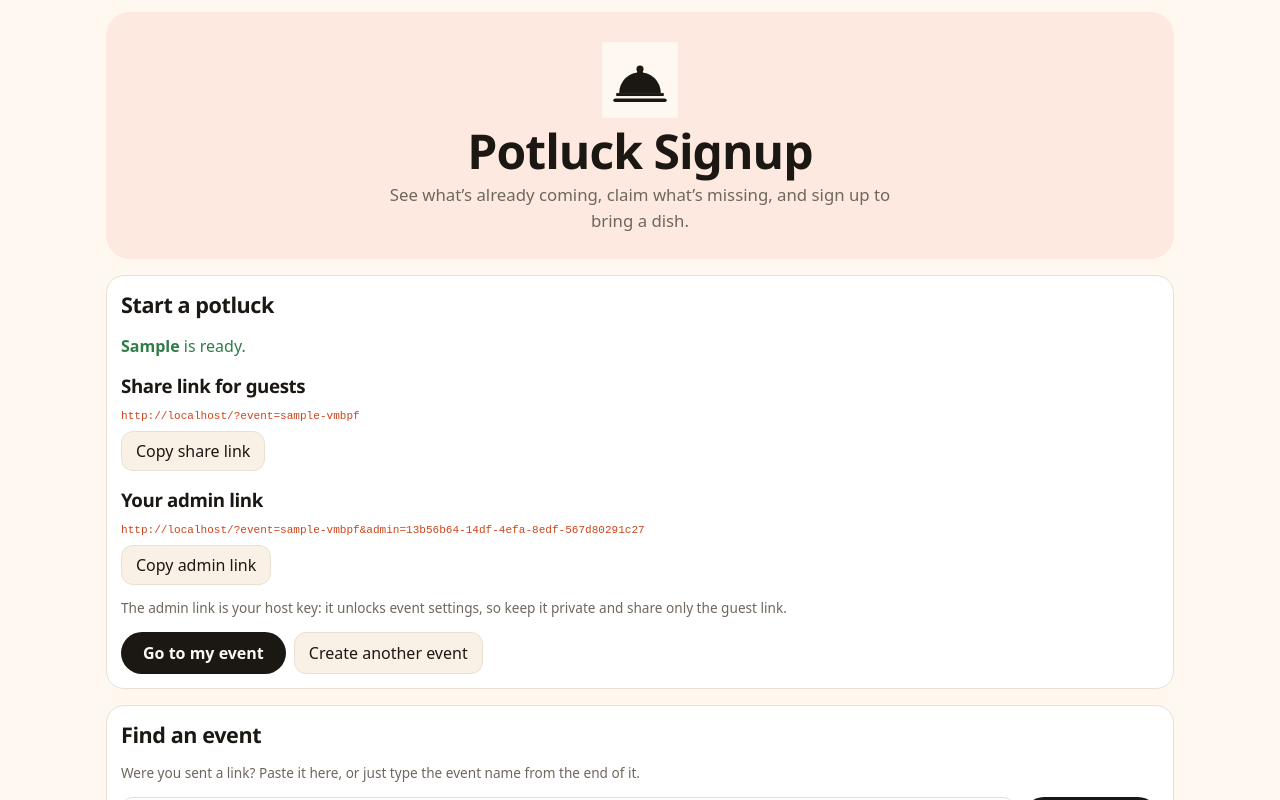
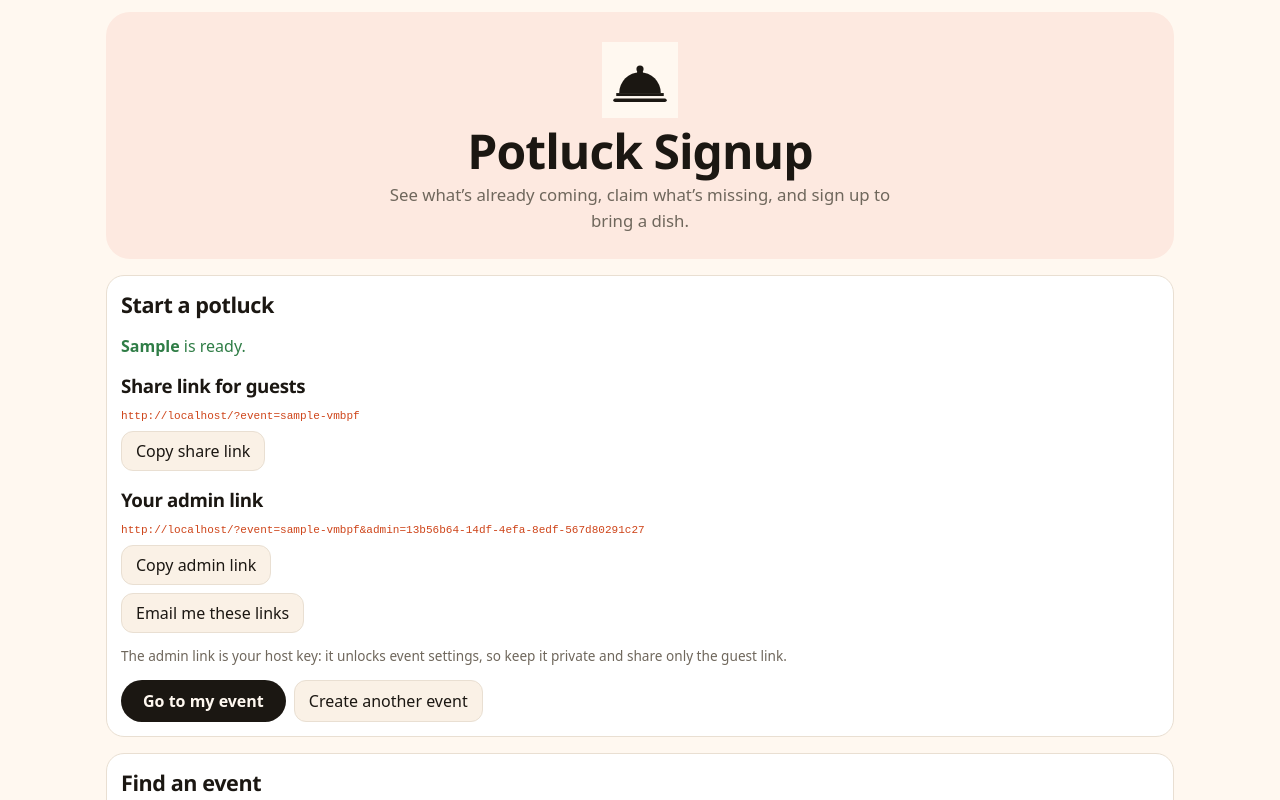
Before and after one commit to jcirni/potluck-signup, a React (Vite) app: page / in a window 1280 px wide. Both pictures are taken after typing "Sample", "2020-01-15", "5" into the empty fields and a click on the button "Create event". Shown: the top 800 px of the page. Built offline with nearby package versions, Linux system fonts and the light colour scheme.

Commit message:
Offer emailing the event links from create panel and drawer

```diff
--- a/src/App.tsx
+++ b/src/App.tsx
@@ -6,6 +6,7 @@ import { allergyRollup, computeGaps, findDuplicates, neededCourses, type CourseG
 import { displayEventName } from './lib/eventName.ts'
 import { isSpamSubmission } from './lib/honeypot.ts'
 import { buildICS, icsFilename, shareOrDownloadIcs } from './lib/ics.ts'
+import { buildLinksMailto } from './lib/linksEmail.ts'
 import { installAction, isIosDevice, isStandalone, shouldShowInstallButton } from './lib/install.ts'
 import { SAMPLE_SIGNUPS } from './lib/seed.ts'
 import { flushPendingSuggestions, submitSuggestion } from './lib/suggestions.ts'
@@ -323,6 +324,18 @@ export default function App() {
 
   // Accent editing is the host's: on Supabase that means holding the event's admin token.
   const canEditAccent = mode === 'supabase' ? eventAdminToken(store.eventId) !== undefined : true
+
+  // The drawer's email link carries the host link only when this browser holds the admin token.
+  const guestLink =
+    mode === 'url'
+      ? window.location.href
+      : `${window.location.origin}${window.location.pathname}?event=${encodeURIComponent(store.eventId)}`
+  const heldAdminToken = eventAdminToken(store.eventId)
+  const linksMailto = buildLinksMailto({
+    eventName: displayEventName(event, eventName),
+    guestUrl: guestLink,
+    adminUrl: heldAdminToken && mode !== 'url' ? `${guestLink}&admin=${encodeURIComponent(heldAdminToken)}` : undefined,
+  })
 
   /** Re-skin at once, then persist: admin RPC on Supabase, the stored event record elsewhere. */
   async function pickAccent(next: Accent) {
@@ -1181,6 +1194,11 @@ export default function App() {
                   Copy share link
                 </button>
               </div>
+              <div className="row">
+                <a className="button" href={linksMailto}>
+                  Email me these links
+                </a>
+              </div>
             </section>
 
             <section className="drawer-section">
--- a/src/components/CreateEvent.tsx
+++ b/src/components/CreateEvent.tsx
@@ -1,6 +1,7 @@
 import { useState } from 'react'
 import { buildNewEvent, createUniqueEvent, eventLinks, randomSuffix, uniqueSlug, type CreatedEvent } from '../lib/eventCreate.ts'
 import { isSpamSubmission } from '../lib/honeypot.ts'
+import { buildLinksMailto } from '../lib/linksEmail.ts'
 import type { SignupStore, StoreMode } from '../lib/storage.ts'
 
 interface CreateEventProps {
@@ -98,6 +99,14 @@ export default function CreateEvent({ store, mode, onClose, onCreated }: CreateE
             {copiedLink === 'admin' ? 'Copied' : 'Copy admin link'}
           </button>
         </div>
+        <div className="row">
+          <a
+            className="button"
+            href={buildLinksMailto({ eventName: created.event.name, guestUrl: links.guest, adminUrl: links.admin })}
+          >
+            Email me these links
+          </a>
+        </div>
         <p className="hint">
           The admin link is your host key: it unlocks event settings, so keep it private and share only the guest
           link.
--- a/src/index.css
+++ b/src/index.css
@@ -54,8 +54,9 @@ h3 { margin: 16px 0 6px; }
 .checkbox { flex-direction: row !important; align-items: center; gap: 8px !important; }
 .checkbox input { accent-color: var(--accent); }
 .row { display: flex; gap: 8px; flex-wrap: wrap; margin-top: 8px; }
-.row button, .settings button { background: var(--panel-2); color: var(--ink); border: 1px solid var(--line-soft); border-radius: 12px; padding: 8px 14px; }
-.row button:hover, .settings button:hover { border-color: var(--line); }
+.row button, .row a.button, .settings button { background: var(--panel-2); color: var(--ink); border: 1px solid var(--line-soft); border-radius: 12px; padding: 8px 14px; }
+.row a.button { text-decoration: none; }
+.row button:hover, .row a.button:hover, .settings button:hover { border-color: var(--line); }
 button.primary { background: var(--ink); color: var(--bg); border: 0; padding: 10px 22px; border-radius: 999px; font-weight: 700; }
 button.primary:hover { background: var(--accent); }
 button.link { background: none; border: 0; color: var(--accent-bright); text-decoration: underline; text-underline-offset: 3px; padding: 0; }
```
